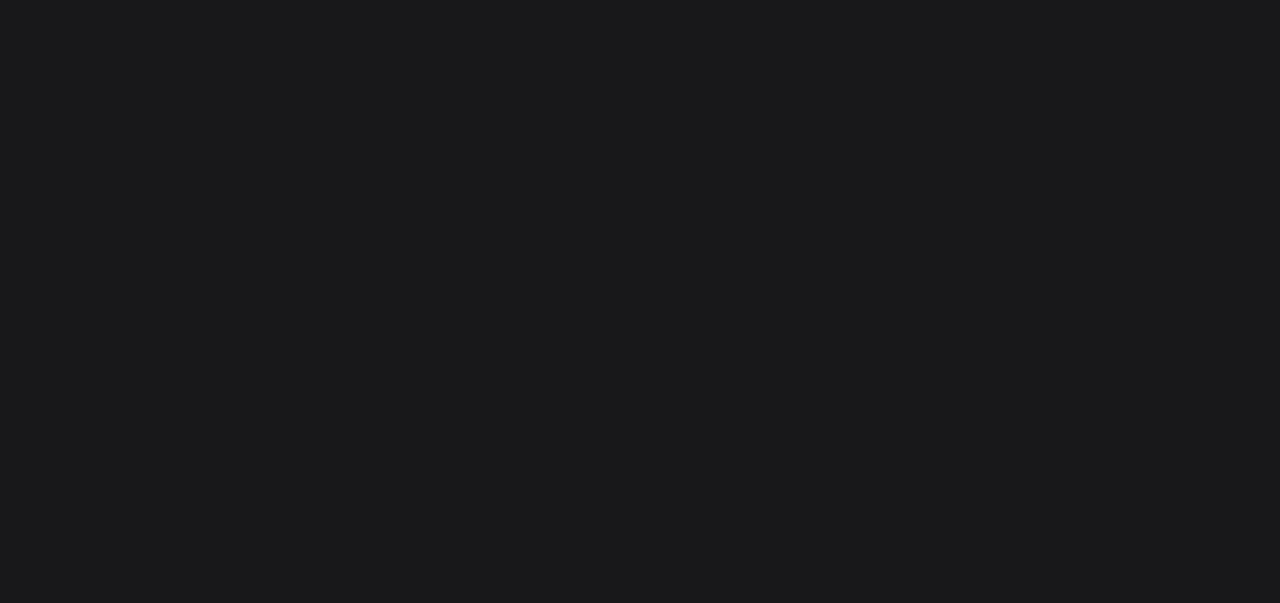
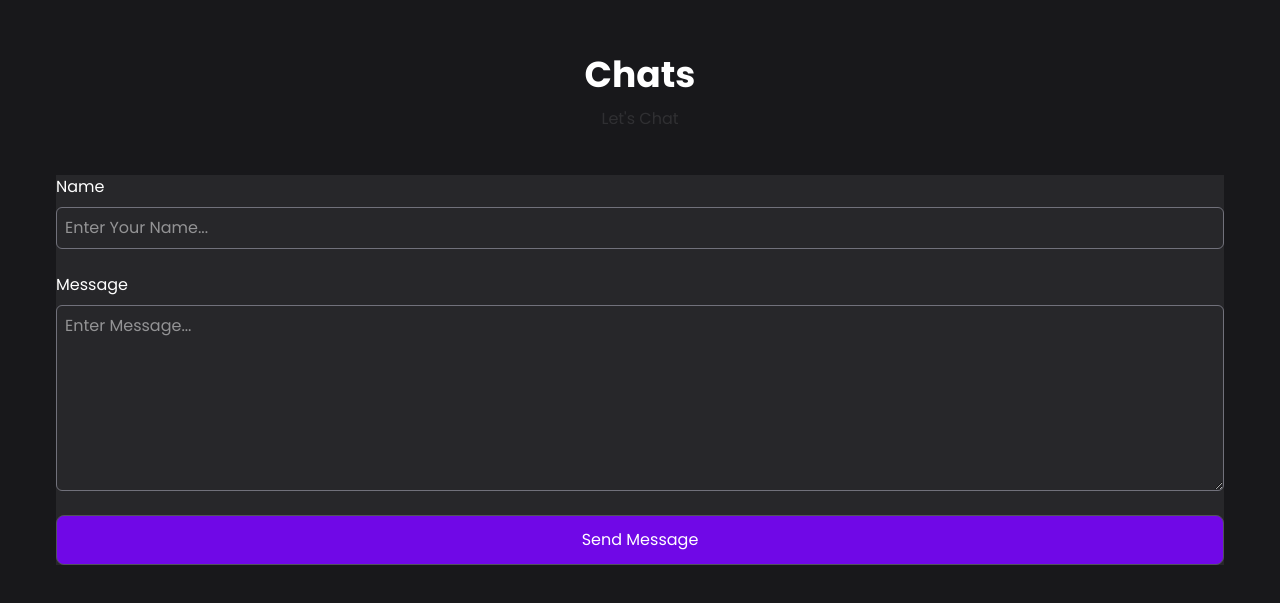
Before and after one commit to RizkiOfc/portfolio, a React (Vite) app: page / in a window 1280 px wide. Shown: the part 3657-4260 px from the top of the page. Before the commit the page ends 3604 px from the top, so only its background shows below. Built offline with nearby package versions, Linux system fonts and the light colour scheme.

Commit message:
Update App.jsx

```diff
--- a/src/App.jsx
+++ b/src/App.jsx
@@ -17,7 +17,7 @@
           <a href="#project" className='bg-zinc-700 p-4 rounded-2xl hover:bg-zinc-600'>My Project <i className="ri-code-view"></i></a>
         </div>
       </div>
-      <img src={DataImage.HeroImage} alt="Hero Image" className='w-[500px] md:ml-auto animate__animated animate__fadeInUp animate__delay-3s' loading='lazy' />
+      <img src={DataImage.HeroImage} alt="Meuni, Kepo" className='w-[500px] md:ml-auto animate__animated animate__fadeInUp animate__delay-3s' loading='lazy' />
     </div>
     <div className="about mt-32 py-10" id='about'>
       <h1 className='text-4xl/snug font-bold mb-4' data-aos="fade-right">About.</h1>
@@ -82,6 +82,25 @@
           ))}
         </div>
     </div>
+      <div className="contact mt-32 p-10" id='contact'>
+          <h1 className='text-4xl mb-2 font-bold text-center'>Chats</h1>
+          <p className='text-base/loose text-center mb-10 opacity-10'>Let's Chat</p>
+          <form action="https://formsubmit.co/tururizki20@gmail.com" method="POST" className='bg-zinc-800' autoComplete="off">
+            <div className='flex flex-col gap-6'>
+              <div className='flex flex-col gap-2'>
+                <label className='fonnt-semibold'>Name</label>
+                <input type="text" name='nama' placeholder='Enter Your Name...' className='border border-zinc-500 p-2 rounded-md' required />
+              </div>
+              <div className='flex flex-col gap-2'>
+                <label htmlFor="pesan">Message</label>
+                <textarea name="pesan" id="msg" cols="45" rows="7" placeholder='Enter Message...' className='border border-zinc-500 p-2 rounded-md'></textarea>
+              </div>
+              <div className='text-center'>
+                <button type='submit' className='bg-violet-700 p-3 rounded-lg w-full cursor-pointer border border-zinc-600 transition-all hover:bg-violet-600'>Send Message</button>
+              </div>
+            </div>
+          </form>
+    </div>
     </>
   )
 }
```
